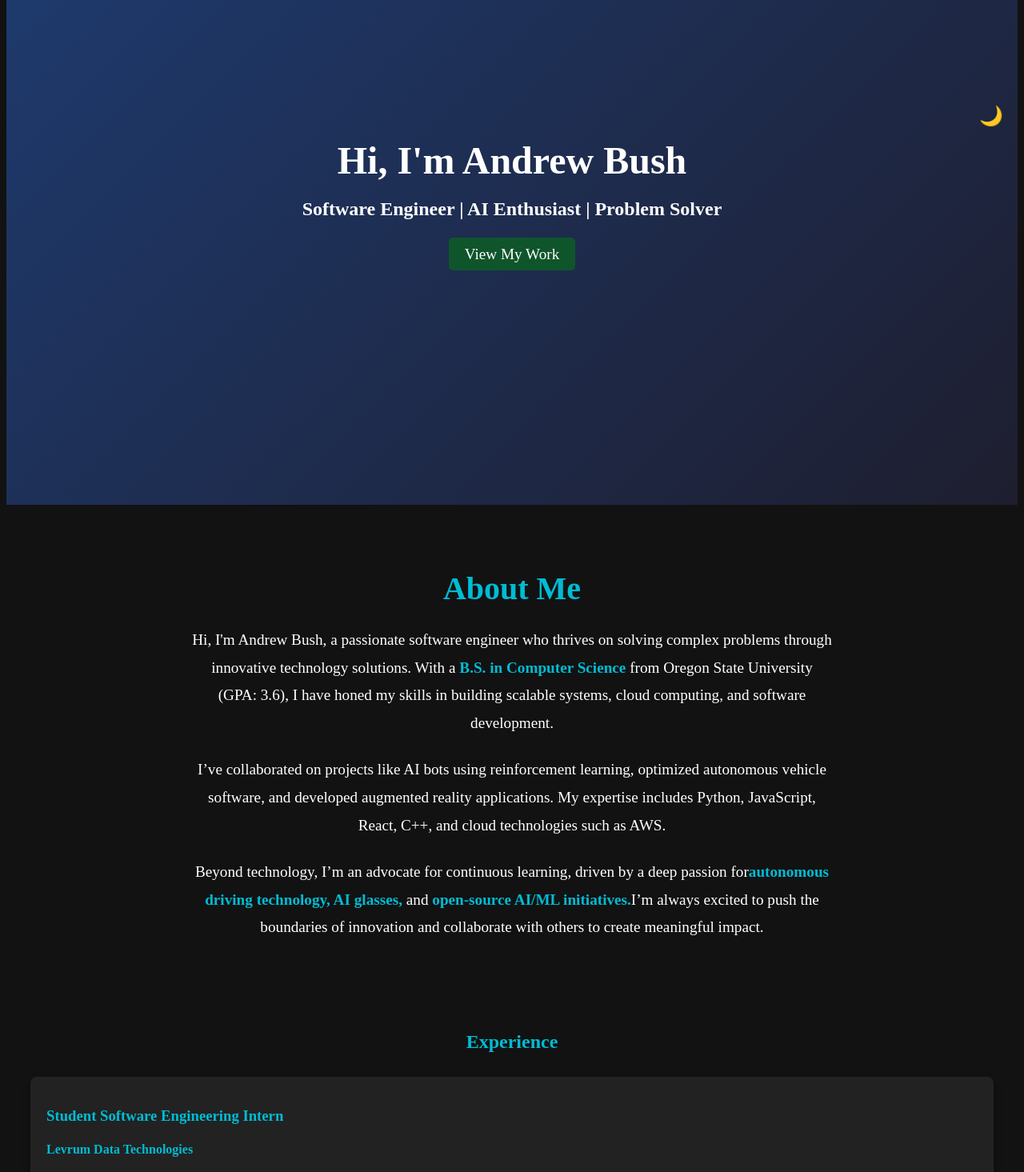
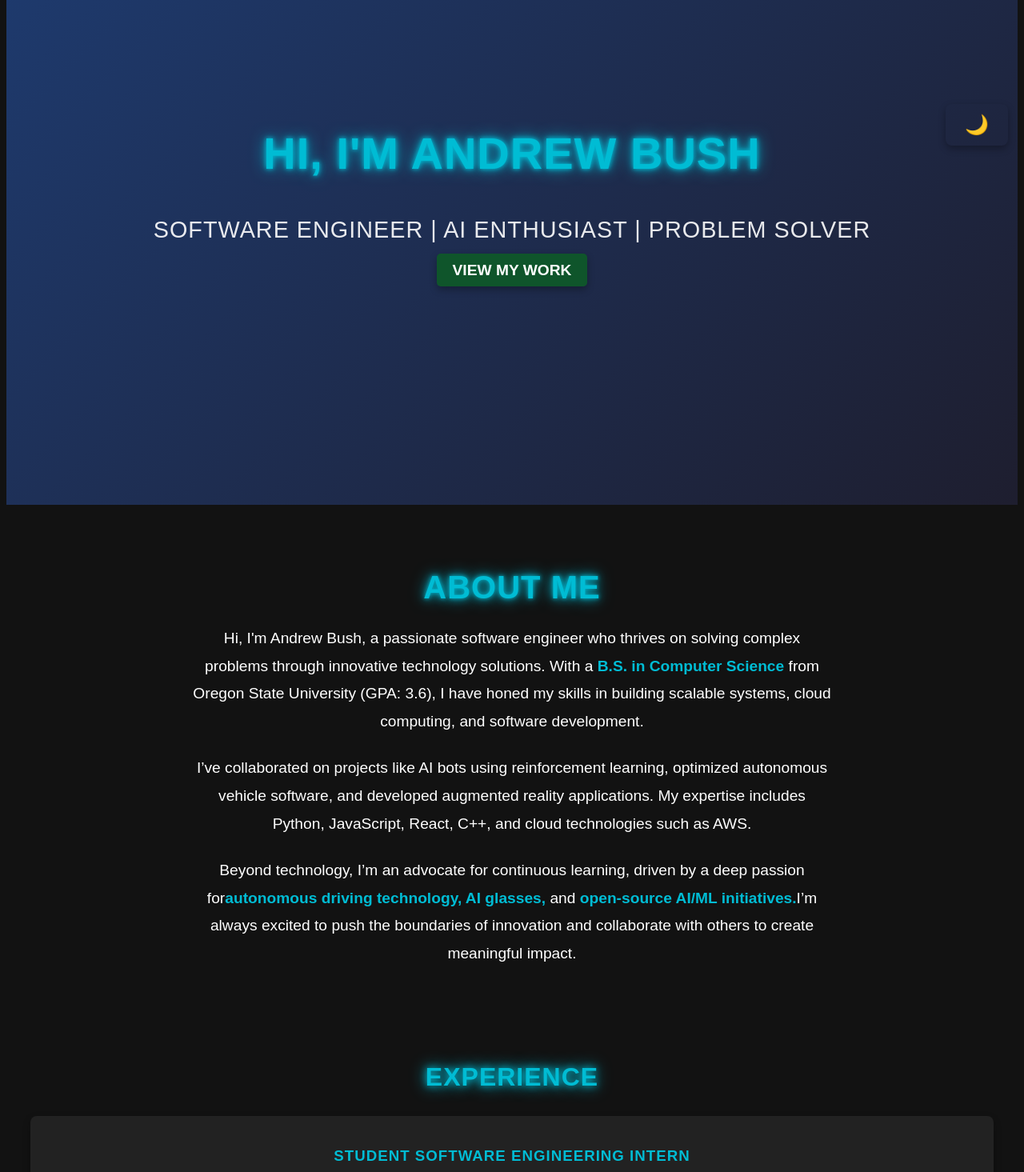
Before and after one commit to drewbush1990/interactive-resume, a React (Create React App) app: page / in a window 1280 px wide. Shown: the part 220-1685 px from the top of the page at 80% size. Built offline with nearby package versions, Linux system fonts and the light colour scheme.

Commit message:
Implement glowing text.

```diff
--- a/src/components/Contact.js
+++ b/src/components/Contact.js
@@ -4,7 +4,7 @@ import "./Contact.css";
 export default function Contact() {
   return (
     <div id="contact" className="contact-container">
-      <h2 className="contact-header">Let’s Work Together</h2>
+      <h2 className="projects-header glowing-text">Let's Work Together</h2>
       <p className="contact-text">
         Interested in working with me? Let’s create something amazing together!
       </p>
--- a/src/components/Experience.js
+++ b/src/components/Experience.js
@@ -14,7 +14,7 @@ export default function Experience() {
 
   return (
     <div id="experience" className="experience-container">
-      <h2 className="experience-header">Experience</h2>
+      <h2 className="experience-header glowing-text">Experience</h2>
       <div className="experience-content">
         {experiences.map((exp, index) => (
           <AnimatedCard key={index}>
--- a/src/components/Hero.css
+++ b/src/components/Hero.css
@@ -4,30 +4,47 @@
     align-items: center;
     height: 100vh;
     background: linear-gradient(135deg, #1e3c72, #1e1e2f);
-    color: white;
     text-align: center;
 }
 
+/* Title Glow Effect */
 .hero-content h1 {
-    font-size: 3rem;
-    margin-bottom: 1rem;
+    font-size: 3.5rem;
+    font-weight: 600;
+    color: var(--accent-color);
+    text-shadow: 0 0 15px var(--glow-color), 0 0 30px var(--glow-color), 0 0 45px var(--glow-color);
+    animation: glow 1.5s ease-in-out infinite alternate;
 }
 
-  .hero-content h2 {
-    font-size: 1.5rem;
-    margin-bottom: 2rem;
+@keyframes glow {
+    0% {
+        text-shadow: 0 0 5px var(--glow-color), 0 0 10px var(--glow-color), 0 0 20px var(--glow-color);
+    }
+    100% {
+        text-shadow: 0 0 10px var(--glow-color), 0 0 20px var(--glow-color), 0 0 40px var(--glow-color);
+    }
 }
 
+/* Subheading */
+.hero-content h2 {
+    font-size: 1.8rem;
+    font-weight: 500;
+    color: var(--text-color);
+    opacity: 0.9;
+}
+
+/* Hero Button */
 .hero-button {
     padding: 10px 20px;
-    background-color: #0f552b;
-    color: white;
+    background-color: var(--button-bg-color);
+    color: var(--button-text-color);
     border-radius: 5px;
     text-decoration: none;
     font-size: 1.2rem;
-    transition: background-color 0.3s ease;
+    transition: background-color 0.3s ease, color 0.3s ease;
+    font-weight: bold;
 }
 
 .hero-button:hover {
-    background-color: #117b42;
+    background-color: var(--button-hover-bg-color);
 }
--- a/src/components/Projects.js
+++ b/src/components/Projects.js
@@ -32,7 +32,7 @@ export default function Projects() {
 
   return (
     <div id="projects" className="projects-container">
-      <h2 className="projects-header">Projects</h2>
+      <h2 className="projects-header glowing-text">Projects</h2>
       <div className="projects-grid">
         {projects.map((project, index) => (
           <AnimatedCard key={index}>
--- a/src/components/Skills.js
+++ b/src/components/Skills.js
@@ -24,7 +24,7 @@ export default function SkillsCarousel() {
 
   return (
     <div id="skills" className="skills-carousel-container">
-      <h2 className="skills-header">Technical Skills</h2>
+      <h2 className="skills-header glowing-text">Technical Skills</h2>
       <div className="skills-carousel">
         <Slider {...settings}>
           {skills.map((skill, index) => (
--- a/src/index.css
+++ b/src/index.css
@@ -6,6 +6,8 @@
   --button-hover-bg-color: #117b42;
   --card-bg-color: #222;
   --secondary-text-color: #aaaaaa;
+  --glow-color: rgba(0, 188, 212, 0.8);
+  --font-family: "Poppins", sans-serif;
 }
 
 .light-mode {
@@ -16,4 +18,67 @@
   --button-hover-bg-color: #d3d3d3;
   --card-bg-color: #f5f5f5;
   --secondary-text-color: #555555;
+  --glow-color: rgba(30, 144, 255, 0.7);
 }
+
+/* Apply Font to Whole Site */
+body {
+  font-family: var(--font-family);
+}
+
+/* Header & Section Titles */
+h1, h2, h3 {
+  font-weight: 700;
+  text-transform: uppercase;
+  text-align: center;
+  letter-spacing: 1px;
+}
+
+/* Add Glowing Effect to Titles */
+h1 {
+  font-size: 3rem;
+  color: var(--accent-color);
+  text-shadow: 0 0 10px var(--glow-color), 0 0 20px var(--glow-color), 0 0 40px var(--glow-color);
+  animation: glow-pulse 1.5s infinite alternate;
+}
+
+@keyframes glow-pulse {
+  0% {
+    text-shadow: 0 0 5px var(--glow-color), 0 0 10px var(--glow-color), 0 0 20px var(--glow-color);
+  }
+  100% {
+    text-shadow: 0 0 10px var(--glow-color), 0 0 20px var(--glow-color), 0 0 40px var(--glow-color);
+  }
+}
+
+/* Paragraph Styling for Readability */
+p {
+  font-size: 1.2rem;
+  line-height: 1.8;
+  font-weight: 400;
+}
+
+/* Buttons: Modern Style */
+button, .hero-button, .contact-button {
+  font-size: 1.2rem;
+  padding: 12px 24px;
+  border-radius: 8px;
+  font-weight: bold;
+  text-transform: uppercase;
+  box-shadow: 0px 4px 10px rgba(0, 0, 0, 0.3);
+  transition: all 0.3s ease-in-out;
+}
+
+button:hover, .hero-button:hover, .contact-button:hover {
+  transform: scale(1.05);
+  box-shadow: 0px 6px 15px rgba(0, 0, 0, 0.4);
+}
+
+.glowing-text {
+  font-size: 2rem;
+  font-weight: bold;
+  text-transform: uppercase;
+  text-align: center;
+  color: var(--accent-color);
+  text-shadow: 0px 0px 10px var(--accent-color), 0px 0px 20px var(--accent-color);
+}
```
Lines whose indentation alone changed are shown as unchanged.
